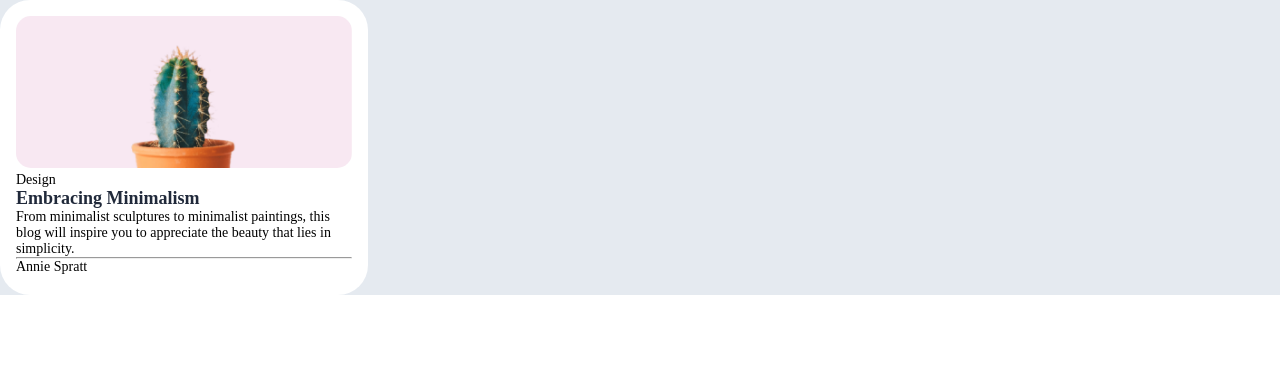
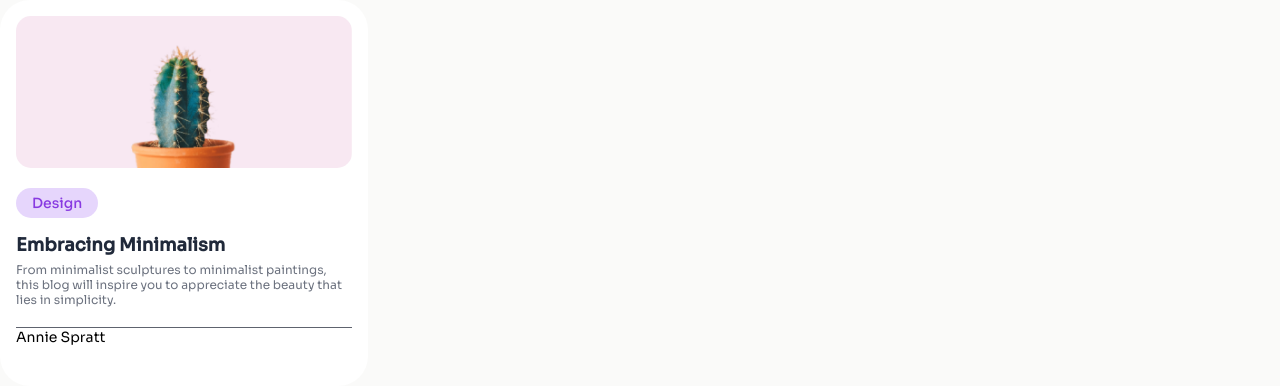
Before and after one commit to ZokaDev/Minimal-Blog-Card, a plain HTML site: page index.html in a window 1280 px wide. Drawn offline with Linux system fonts and the light colour scheme.

Commit message:
updating style

```diff
--- a/index.html
+++ b/index.html
@@ -16,7 +16,6 @@
       <div class="small__button">Design</div>
       <h2 class="tittle">Embracing Minimalism</h2>
       <p class="small__text">From minimalist sculptures to minimalist paintings, this blog will inspire you to appreciate the beauty that lies in simplicity.</p>
-      <hr>
       <p class="tag">Annie Spratt</p>
     </div>
   </main>
--- a/style.css
+++ b/style.css
@@ -12,16 +12,21 @@
   --small-text-font-size: 0.75rem;
   --tag-text-font-size: 0.625rem;
   --button-text-color: #883ae1;
+  --button-background-color: #E6D6FC;
   --tittle-text-color: #20293a;
   --small-text-color: #6c727f;
 
   /* Other root Settings */
   --card-background-color: #FFF;
-  --body-background-color: #e5eaf0;
+  --main-background-color: #FAFAF9;
+  --background-color: #e5eaf0;
 }
 
 main{
-  background-color: var(--body-background-color);
+  font-family: 'Sora', sans-serif;
+  background-color: var(--main-background-color);
+  display: flex;
+  align-items: center;
 }
 
 .card-body {
@@ -35,9 +40,35 @@ main{
 .cactus{
   border-radius: 15px;
   width: 336px;
+  height: 152px;
+  margin-bottom: 16px;
+}
+
+.small__button{
+  font-size: var(--body-text-font-size);
+  color: var(--button-text-color);
+  background-color: var(--button-background-color);
+  text-align: center;
+  width:15%;
+  border-radius: 15px;
+  font-weight: 500;
+  padding: 6px 16px;
+  margin-bottom: 16px;
 }
 
 .tittle{
   font-size: var(--tittle-font-size);
   color: var(--tittle-text-color);
+  margin-bottom: 6px;
 }
+
+.small__text{
+  font-size: var(--small-text-font-size);
+  color: var(--small-text-color);
+  margin-bottom: 20px;
+}
+
+.tag{
+  border-top: 1px solid hsl(221, 8%, 40%);
+  margin-bottom: 20px;
+}
```
